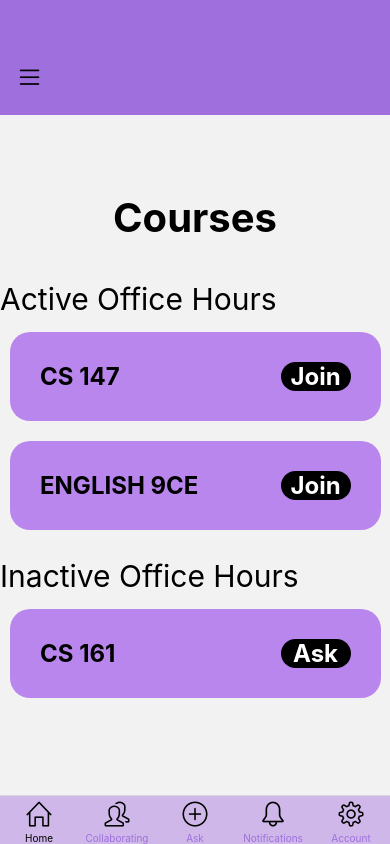
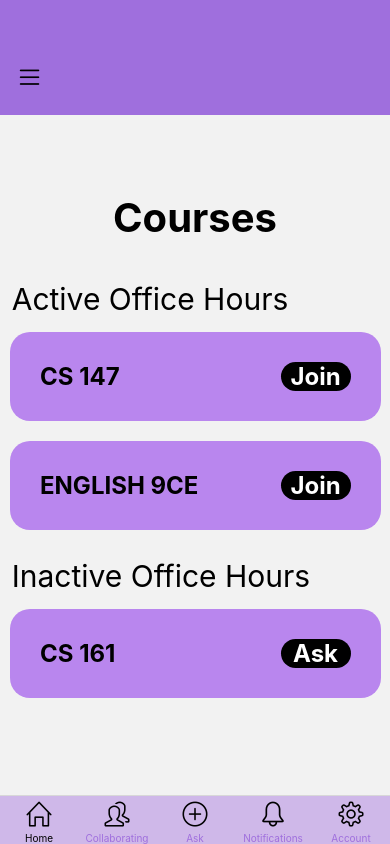
Before and after one commit to ashtonxiong/same-Q-App, a React Native app: screen /Home in a window 390 px wide. Built offline with nearby package versions, Linux system fonts and the light colour scheme; what @freakycoder/react-native-helpers would draw is missing.

Commit message:
updated styles

```diff
--- a/components/CoursePage.js
+++ b/components/CoursePage.js
@@ -44,9 +44,9 @@ const CoursePage = ({ route }) => {
         <View style={styles.questionBox}>
           <Text style={styles.questionTEXT}>FIRST TWO LINES OF QUESTION</Text>
           <TouchableOpacity
-            style={styles.collabButton}
+            style={styles.courseCollabButton}
             onPress={() => handleCollabPress('FIRST TWO LINES OF QUESTION')}>
-            <Text style={styles.collabButtonTEXT}>Collaborate</Text>
+            <Text style={styles.courseCollabButtonTEXT}>Collaborate</Text>
           </TouchableOpacity>
         </View>
         </ScrollView>
--- a/styles.js
+++ b/styles.js
@@ -31,6 +31,7 @@ const styles = StyleSheet.create({
       fontSize: 30,
       fontWeight: 'normal',
       marginTop: '10%', // adjust space from course name header
+      marginLeft: '3%'
   },
     // pageHeader: {
     //     marginTop: '5%',
@@ -66,7 +67,6 @@ const styles = StyleSheet.create({
       justifyContent: 'flex-end',
       height: '100%',
       marginBottom: '40%', // adjust space from bottom of screen
-
     },
     courseContainer: {
       marginTop: 5,
@@ -140,14 +140,14 @@ const styles = StyleSheet.create({
       questionTEXT: {
         fontSize: 22,
       },
-      collabButton: {
+      courseCollabButton: {
         width: 145,
         borderRadius: 20,
         backgroundColor: 'black',
         justifyContent: 'center',
         alignItems: 'center',
       },
-      collabButtonTEXT: {
+      courseCollabButtonTEXT: {
         color: 'white',
         fontSize: 24,
         fontWeight: 'bold',
```
